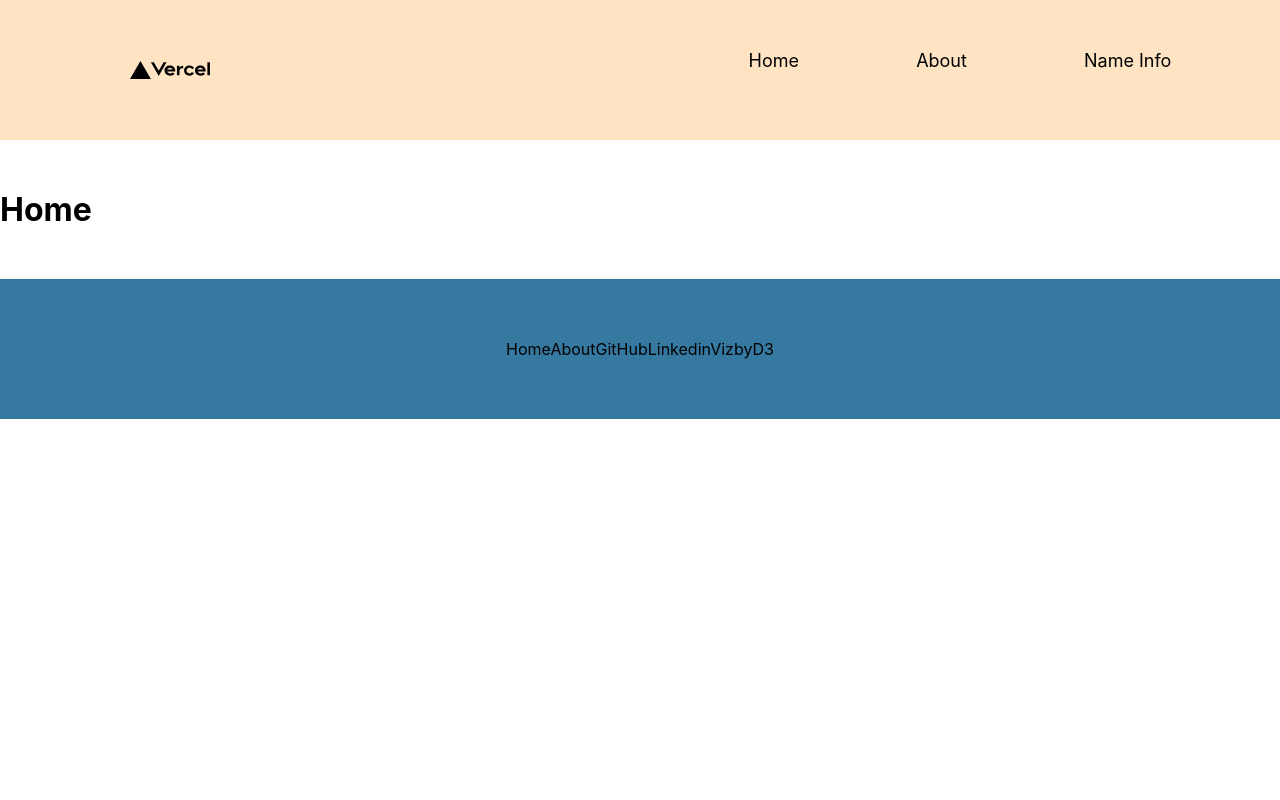
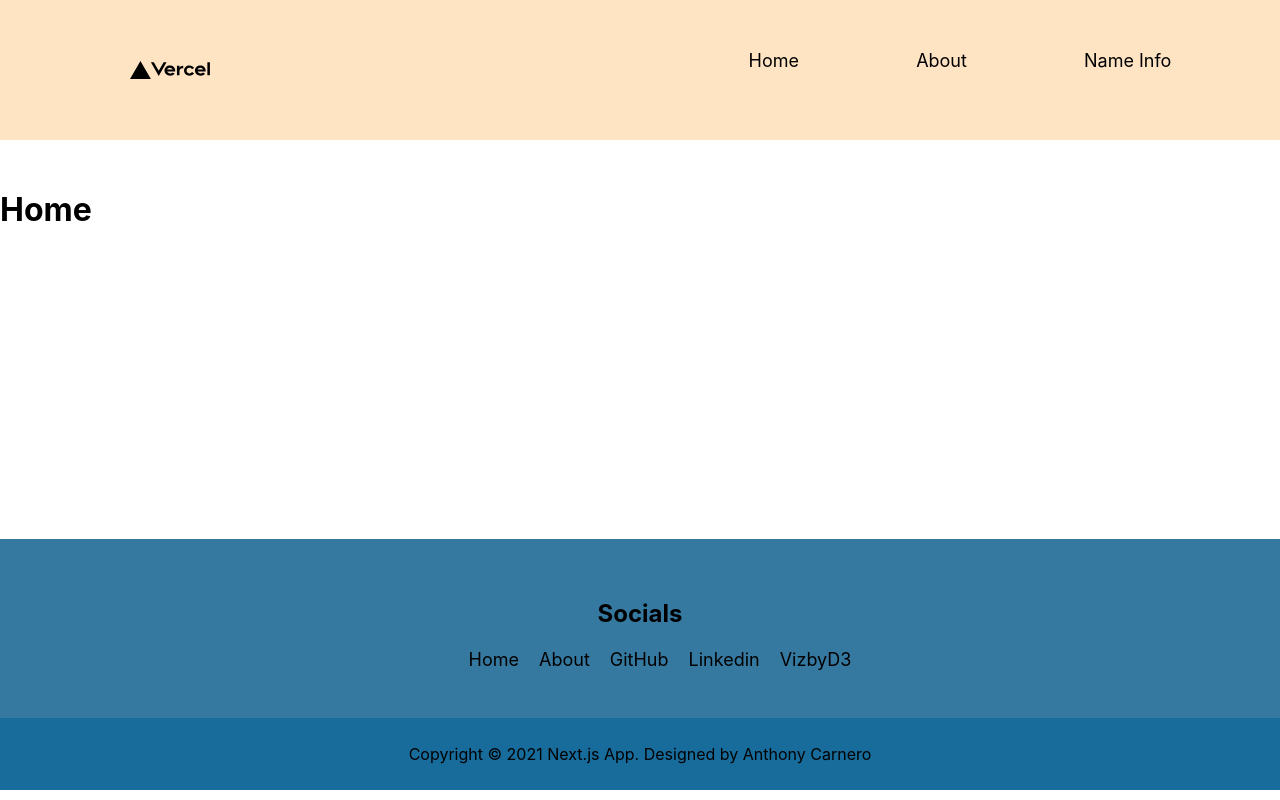
Before and after one commit to acarn506/antcarnero.io, a Next.js app: page / in a window 1280 px wide. Built offline with nearby package versions, Linux system fonts and the light colour scheme.

Commit message:
footer styles

```diff
--- a/components/Container/Container.jsx
+++ b/components/Container/Container.jsx
@@ -25,7 +25,7 @@ export default function Container(props) {
         <Nav />
       </section>
 
-      <main>
+      <main className={styles.main}>
         {children}
         <Footer />
       </main>
--- a/components/Container/Container.module.css
+++ b/components/Container/Container.module.css
@@ -11,3 +11,9 @@
 
   margin-top: 30px;
 }
+
+.main {
+  position: relative;
+  width: 100vw;
+  height: 600px;
+}
--- a/components/Footer/Footer.jsx
+++ b/components/Footer/Footer.jsx
@@ -8,22 +8,39 @@ const ExternalLink = ({ href, children }) => {
 export default function Footer() {
   return (
     <footer className={styles.footer}>
-      <section>
+      <div className={styles.footerContent}>
+        <h2>Socials</h2>
+        <ul className={styles.links}>
+          <li>
             <Link href="/">
               <a>Home</a>
             </Link>
+          </li>
+          <li>
             <Link href="/about">
               <a>About</a>
             </Link>
-      </section>
-
-      <section>
-        <ExternalLink href="https://github.com/acarn506">GitHub</ExternalLink>
+          </li>
+          <li>
+            <ExternalLink href="https://github.com/acarn506">
+              GitHub
+            </ExternalLink>
+          </li>
+          <li>
+            {" "}
             <ExternalLink href="https://www.linkedin.com/in/anthony-carnero">
               Linkedin
             </ExternalLink>
+          </li>
+          <li>
             <ExternalLink href="https://vizbyd3.com">VizbyD3</ExternalLink>
-      </section>
+          </li>
+        </ul>
+      </div>
+
+      <div className={styles.footerBottom}>
+        <p> Copyright © 2021 Next.js App. Designed by Anthony Carnero </p>
+      </div>
     </footer>
   );
 }
--- a/components/Footer/Footer.module.css
+++ b/components/Footer/Footer.module.css
@@ -1,10 +1,42 @@
 .footer {
+  position: absolute;
+  background-color: rgb(54 121 160);
+  width: 100vw;
+  height: auto;
+  bottom: 0;
+  left: 0;
+  right: 0;
+  padding-top: 40px;
+}
+
+.footerContent {
   display: flex;
-  flex-direction: row;
+  flex-direction: column;
+  align-items: center;
+  justify-content: center;
+  text-align: center;
+}
+
+.links {
+  list-style: none;
+  display: flex;
   justify-content: center;
   align-items: center;
-  background-color: rgb(54 121 160);
-  width: 100vw;
-  height: 140px;
-  margin-top: 50px;
+  margin: 0.1rem 0 3rem 0;
 }
+
+.links li {
+  margin: 0px 10px;
+  font-size: 18px;
+}
+
+.links a:hover {
+  color: white;
+  transition: color 0.4s ease;
+}
+
+.footerBottom {
+  text-align: center;
+  padding: 10px 0;
+  background-color: rgb(24 108 156);
+}
```
Also changed, not shown: pages/nameInfo.tsx (+5 -7 lines). Lines whose indentation alone changed are shown as unchanged.
